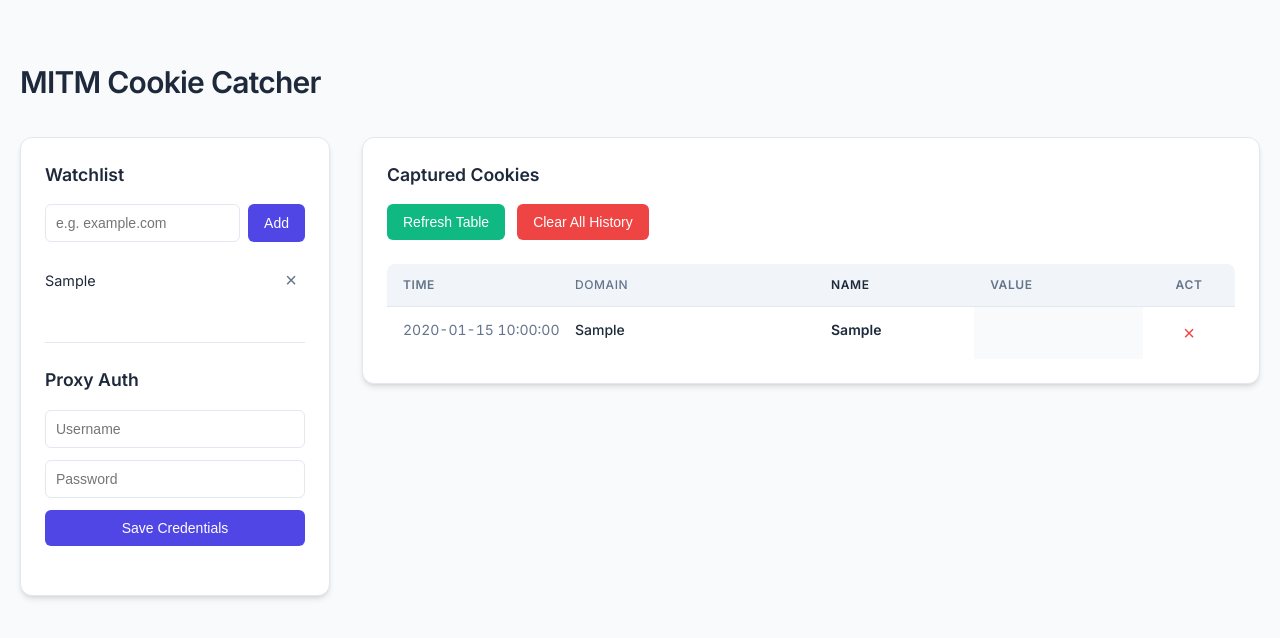
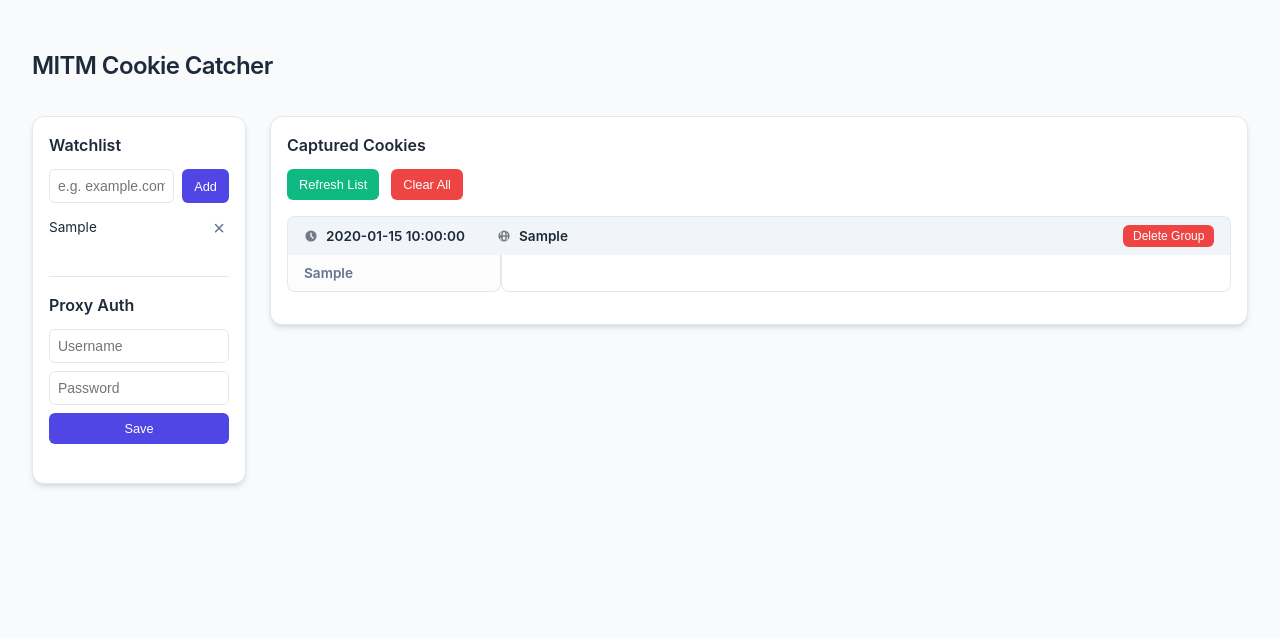
Before and after one commit to horsley/mitmCookie, a FastAPI app: page / in a window 1280 px wide. Shown: the top 638 px of the page. Run offline with FastAPI, Linux system fonts and the light colour scheme; tables that the repository leaves empty hold one stand-in row (values such as "Sample post"); parts of the project's set-up code (start-up, migrations or seed data) failed here and were passed over.

Commit message:
style: refine layout with narrow sidebar and grouped table headers

```diff
--- a/templates/index.html
+++ b/templates/index.html
@@ -5,9 +5,6 @@
     <meta charset="UTF-8">
     <meta name="viewport" content="width=device-width, initial-scale=1.0">
     <title>MITM Cookie Catcher</title>
-    <link rel="preconnect" href="https://fonts.googleapis.com">
-    <link rel="preconnect" href="https://fonts.gstatic.com" crossorigin>
-    <link href="https://fonts.googleapis.com/css2?family=Inter:wght@400;500;600&display=swap" rel="stylesheet">
     <style>
         :root {
             --primary: #4f46e5;
@@ -23,9 +20,9 @@
         }
 
         body {
-            font-family: 'Inter', sans-serif;
-            padding: 40px 20px;
-            max-width: 1280px;
+            font-family: -apple-system, BlinkMacSystemFont, "Segoe UI", Roboto, Helvetica, Arial, sans-serif, "Apple Color Emoji", "Segoe UI Emoji", "Segoe UI Symbol";
+            padding: 2rem;
+            max-width: 1400px;
             margin: 0 auto;
             background: var(--bg);
             color: var(--text-main);
@@ -33,7 +30,7 @@
         }
 
         h1 {
-            font-size: 1.875rem;
+            font-size: 1.5rem;
             font-weight: 600;
             margin-bottom: 2rem;
             color: var(--text-main);
@@ -41,23 +38,23 @@
         }
 
         h3 {
-            font-size: 1.1rem;
+            font-size: 1rem;
             font-weight: 600;
-            margin-bottom: 1rem;
+            margin-bottom: 0.75rem;
             margin-top: 0;
             color: var(--text-main);
         }
 
         .container {
             display: flex;
-            gap: 2rem;
+            gap: 1.5rem;
             align-items: flex-start;
         }
 
         .sidebar {
-            width: 260px;
+            width: 180px;
             background: var(--card-bg);
-            padding: 1.5rem;
+            padding: 1rem;
             border-radius: 0.75rem;
             box-shadow: var(--shadow);
             border: 1px solid var(--border);
@@ -67,7 +64,7 @@
         .main {
             flex: 1;
             background: var(--card-bg);
-            padding: 1.5rem;
+            padding: 1rem;
             border-radius: 0.75rem;
             box-shadow: var(--shadow);
             border: 1px solid var(--border);
@@ -77,10 +74,10 @@
         input[type="text"],
         input[type="password"] {
             width: 100%;
-            padding: 0.625rem;
+            padding: 0.5rem;
             border: 1px solid var(--border);
             border-radius: 0.375rem;
-            margin-bottom: 0.75rem;
+            margin-bottom: 0.5rem;
             font-size: 0.875rem;
             transition: border-color 0.15s;
             box-sizing: border-box;
@@ -96,10 +93,10 @@
             background: var(--primary);
             color: white;
             border: none;
-            padding: 0.625rem 1rem;
+            padding: 0.5rem 0.75rem;
             cursor: pointer;
             border-radius: 0.375rem;
-            font-size: 0.875rem;
+            font-size: 0.8rem;
             font-weight: 500;
             transition: all 0.2s;
             width: 100%;
@@ -107,11 +104,6 @@
 
         button:hover {
             background: var(--primary-hover);
-            transform: translateY(-1px);
-        }
-
-        button:active {
-            transform: translateY(0);
         }
 
         button.danger-btn {
@@ -125,7 +117,7 @@
         .action-bar {
             display: flex;
             gap: 0.75rem;
-            margin-bottom: 1.5rem;
+            margin-bottom: 1rem;
         }
 
         .action-bar button {
@@ -135,16 +127,16 @@
         .domain-list {
             list-style: none;
             padding: 0;
-            margin: 1rem 0 0 0;
+            margin: 0.5rem 0 0 0;
         }
 
         .domain-list li {
             display: flex;
             justify-content: space-between;
             align-items: center;
-            padding: 0.5rem 0;
+            padding: 0.4rem 0;
             border-bottom: 1px solid var(--border);
-            font-size: 0.9rem;
+            font-size: 0.85rem;
         }
 
         .domain-list li:last-child {
@@ -155,9 +147,10 @@
             background: transparent;
             color: var(--text-muted);
             width: auto;
-            padding: 0.25rem 0.5rem;
+            padding: 0 0.25rem;
             font-size: 1.25rem;
             line-height: 1;
+            margin-left: 2px;
         }
 
         .delete-btn-sm:hover {
@@ -170,69 +163,82 @@
             width: 100%;
             border-collapse: separate;
             border-spacing: 0;
-            table-layout: fixed;
+            margin-bottom: 1rem;
         }
 
-        th {
-            text-align: left;
-            padding: 0.75rem 1rem;
-            background: #f1f5f9;
-            color: var(--text-muted);
-            font-weight: 600;
-            font-size: 0.75rem;
-            text-transform: uppercase;
-            letter-spacing: 0.05em;
-            border-bottom: 1px solid var(--border);
+        tbody.cookie-group {
+            display: table-row-group;
         }
 
-        th:first-child {
-            border-top-left-radius: 0.5rem;
+        /* Spacer row between groups */
+        tbody.cookie-group::before {
+            content: '';
+            display: block;
+            height: 1rem;
         }
 
-        th:last-child {
-            border-top-right-radius: 0.5rem;
+        tbody.cookie-group:first-child::before {
+            height: 0;
         }
 
-        td {
-            padding: 0.75rem 1rem;
-            border-bottom: 1px solid var(--border);
+        /* Metadata Header Row */
+        .meta-row td {
+            background: #f1f5f9;
+            padding: 0.5rem 1rem;
+            font-size: 0.85rem;
+            font-weight: 600;
+            color: var(--text-main);
+            border-top-left-radius: 0.5rem;
+            border-top-right-radius: 0.5rem;
+            border: 1px solid var(--border);
+            border-bottom: none;
+        }
+
+        .meta-content {
+            display: flex;
+            justify-content: space-between;
+            align-items: center;
+        }
+
+        .meta-info {
+            display: flex;
+            gap: 2rem;
+        }
+
+        .meta-actions button {
+            width: auto;
+            font-size: 0.75rem;
+            padding: 0.25rem 0.6rem;
+        }
+
+        /* KV Rows */
+        .kv-row td {
+            border: 1px solid var(--border);
+            border-top: none;
+            padding: 0.5rem 1rem;
+            font-size: 0.85rem;
             vertical-align: top;
-            font-size: 0.875rem;
+            background: white;
             word-break: break-all;
         }
 
-        tr:last-child td {
-            border-bottom: none;
-        }
-
-        tr:hover td {
-            background: #f8fafc;
-        }
-
-        .timestamp {
-            white-space: nowrap;
-            width: 140px;
-            color: var(--text-muted);
-            font-variant-numeric: tabular-nums;
-        }
-
-        .domain-col {
-            width: 14rem;
-            font-weight: 500;
+        .kv-row:last-child td {
+            border-bottom-left-radius: 0.5rem;
+            border-bottom-right-radius: 0.5rem;
         }
 
         .name-col {
-            width: 15%;
+            width: 180px;
+            min-width: 120px;
             font-weight: 600;
-            color: var(--text-main);
-            font-family: 'Inter', sans-serif;
+            color: var(--text-muted);
+            background: #fcfcfc !important;
         }
 
         .value-col {
             font-family: 'Monaco', 'Consolas', monospace;
-            color: #475569;
+            color: #334155;
             font-size: 0.8rem;
-            background: #f8fafc;
         }
     </style>
 </head>
@@ -243,7 +249,7 @@
     <div class="container">
         <div class="sidebar">
             <h3>Watchlist</h3>
-            <div style="display:flex; gap:0.5rem; margin-bottom:0.75rem;">
+            <div style="display:flex; gap:0.5rem; margin-bottom:0.5rem;">
                 <input type="text" id="domainInput" placeholder="e.g. example.com" style="margin-bottom:0;">
                 <button onclick="addDomain()" style="width:auto;">Add</button>
             </div>
@@ -251,12 +257,12 @@
                 <!-- Domains here -->
             </ul>
 
-            <div style="margin-top: 2.5rem; border-top: 1px solid var(--border); padding-top: 1.5rem;">
+            <div style="margin-top: 2rem; border-top: 1px solid var(--border); padding-top: 1rem;">
                 <h3>Proxy Auth</h3>
                 <input type="text" id="proxyUser" placeholder="Username">
                 <input type="password" id="proxyPass" placeholder="Password">
-                <button onclick="saveConfig()">Save Credentials</button>
-                <div id="configMsg" style="margin-top:0.5rem; font-size:0.875rem; color: #10b981; min-height: 1.25em;">
+                <button onclick="saveConfig()">Save</button>
+                <div id="configMsg" style="margin-top:0.5rem; font-size:0.75rem; color: #10b981; min-height: 1.25em;">
                 </div>
             </div>
         </div>
@@ -265,25 +271,15 @@
             <h3>Captured Cookies</h3>
             <div class="action-bar">
                 <button onclick="loadCookies()" style="background: #10b981;">
-                    Refresh Table
+                    Refresh List
                 </button>
                 <button onclick="clearAllCookies()" class="danger-btn">
-                    Clear All History
+                    Clear All
                 </button>
             </div>
-            <table>
-                <thead>
-                    <tr>
-                        <th class="timestamp">Time</th>
-                        <th class="domain-col">Domain</th>
-                        <th class="name-col">Name</th>
-                        <th>Value</th>
-                        <th style="width: 60px; text-align:center;">Act</th>
-                    </tr>
-                </thead>
-                <tbody id="cookieTable">
-                    <!-- Cookies here -->
-                </tbody>
+
+            <table id="cookieTable">
+                <!-- Data populated here -->
             </table>
         </div>
     </div>
@@ -330,11 +326,11 @@
         async function loadCookies() {
             const res = await fetch('/api/cookies');
             const data = await res.json();
-            const tbody = document.getElementById('cookieTable');
-            tbody.innerHTML = '';
+            const table = document.getElementById('cookieTable');
+            table.innerHTML = '';
 
             if (data.cookies.length === 0) {
-                tbody.innerHTML = '<tr><td colspan="5" style="text-align:center; padding: 2rem; color: var(--text-muted);">No cookies captured yet. Add a domain to the watchlist and visit it.</td></tr>';
+                table.innerHTML = '<tr><td style="text-align:center; padding: 2rem; color: var(--text-muted); border: 1px dashed var(--border); border-radius: 0.5rem;">No cookies captured yet. Add a domain to the watchlist and visit it.</td></tr>';
                 return;
             }
 
@@ -345,12 +341,8 @@
                     timeStr = timeStr.split('.')[0];
                 }
 
-                // Robust parsing for cookies: split by semicolon OR comma
-                // Many times clients/servers concatenate multiple cookies with commas if headers are folded.
+                // Parse cookies
                 let raw = c.full_cookie_header;
-
-                // Split by logical delimiters: semicolon or comma followed by optional space
-                // Filter out empty strings
                 let parts = raw.split(/[;,]\s*/).filter(s => s.trim().length > 0);
 
                 if (parts.length === 0) {
@@ -359,38 +351,50 @@
 
                 const pairs = parts.map(p => {
                     const idx = p.indexOf('=');
-                    if (idx === -1) {
-                        // Attribute without value or malformed
-                        return { k: p, v: "" };
-                    }
+                    if (idx === -1) return { k: p, v: "" };
                     return { k: p.substring(0, idx), v: p.substring(idx + 1) };
                 });
 
-                const rowSpan = pairs.length;
+                // Create a tbody for this cookie capture
+                const tbody = document.createElement('tbody');
+                tbody.className = 'cookie-group';
 
-                pairs.forEach((pair, index) => {
+                // 1. Meta Row (Header for this group)
+                const metaRow = document.createElement('tr');
+                metaRow.className = 'meta-row';
+                metaRow.innerHTML = `
+                    <td colspan="2">
+                        <div class="meta-content">
+                            <div class="meta-info">
+                                <span style="display:flex; align-items:center; gap:0.5rem;">
+                                    <svg style="width:14px;height:14px;opacity:0.6" fill="currentColor" viewBox="0 0 20 20"><path fill-rule="evenodd" d="M10 18a8 8 0 100-16 8 8 0 000 16zm1-12a1 1 0 10-2 0v4a1 1 0 00.293.707l2.828 2.829a1 1 0 101.415-1.415L11 9.586V6z" clip-rule="evenodd"/></svg>
+                                    ${timeStr}
+                                </span>
+                                <span style="display:flex; align-items:center; gap:0.5rem;">
+                                    <svg style="width:14px;height:14px;opacity:0.6" fill="currentColor" viewBox="0 0 20 20"><path fill-rule="evenodd" d="M4.083 9h1.946c.089-1.546.383-2.97.837-4.118A6.004 6.004 0 004.083 9zM10 2a8 8 0 100 16 8 8 0 000-16zm0 2c-.076 0-.232.032-.465.262-.238.234-.497.623-.737 1.182-.389.907-.673 2.142-.766 3.556h3.936c-.093-1.414-.377-2.649-.766-3.556-.24-.56-.5-.948-.737-1.182C10.232 4.032 10.076 4 10 4zm3.971 5c-.089-1.546-.383-2.97-.837-4.118A6.004 6.004 0 0115.917 9h-1.946zm-2.003 2H8.032c.093 1.414.377 2.649.766 3.556.24.56.5.948.737 1.182.233.23.389.262.465.262.076 0 .232-.032.465-.262.238-.234.497-.623.737-1.182.389-.907.673-2.142.766-3.556zm1.166 4.118c.454-1.147.748-2.572.837-4.118h1.946a6.004 6.004 0 01-5.352 4.118zM15.917 13h-1.946c-.089 1.546-.383 2.97-.837 4.118A6.004 6.004 0 0015.917 13zM4.083 13h1.946c.089 1.546.383 2.97.837 4.118A6.004 6.004 0 014.083 13zM6.029 7c.09-1.414.374-2.649.763-3.556.238-.56.497-.948.734-1.182A8.026 8.026 0 004.083 7h1.946z" clip-rule="evenodd"/></svg>
+                                    ${escapeHtml(c.domain)}
+                                </span>
+                            </div>
+                            <div class="meta-actions">
+                                <button class="danger-btn" onclick="deleteCookie(${c.id})">Delete Group</button>
+                            </div>
+                        </div>
+                    </td>
+                `;
+                tbody.appendChild(metaRow);
+
+                // 2. KV Rows
+                pairs.forEach(pair => {
                     const tr = document.createElement('tr');
-
-                    if (index === 0) {
-                        // Main columns with RowSpan
-                        tr.innerHTML = `
-                            <td class="timestamp" rowspan="${rowSpan}">${timeStr}</td>
-                            <td class="domain-col" rowspan="${rowSpan}">${escapeHtml(c.domain)}</td>
-                            <td class="name-col">${escapeHtml(pair.k)}</td>
-                            <td class="value-col">${escapeHtml(pair.v)}</td>
-                            <td rowspan="${rowSpan}" style="text-align:center; vertical-align:middle;">
-                                <button class="delete-btn-sm" style="color:var(--danger);" onclick="deleteCookie(${c.id})">&times;</button>
-                            </td>
-                        `;
-                    } else {
-                        // Sub rows
-                        tr.innerHTML = `
-                            <td class="name-col">${escapeHtml(pair.k)}</td>
-                            <td class="value-col">${escapeHtml(pair.v)}</td>
-                        `;
-                    }
+                    tr.className = 'kv-row';
+                    tr.innerHTML = `
+                        <td class="name-col">${escapeHtml(pair.k)}</td>
+                        <td class="value-col">${escapeHtml(pair.v)}</td>
+                    `;
                     tbody.appendChild(tr);
                 });
+
+                table.appendChild(tbody);
             });
         }
 
@@ -424,7 +428,7 @@
             });
 
             const msg = document.getElementById('configMsg');
-            msg.innerText = "Credentials saved securely.";
+            msg.innerText = "Credentials saved.";
             setTimeout(() => msg.innerText = "", 3000);
             loadConfig();
         }
```
